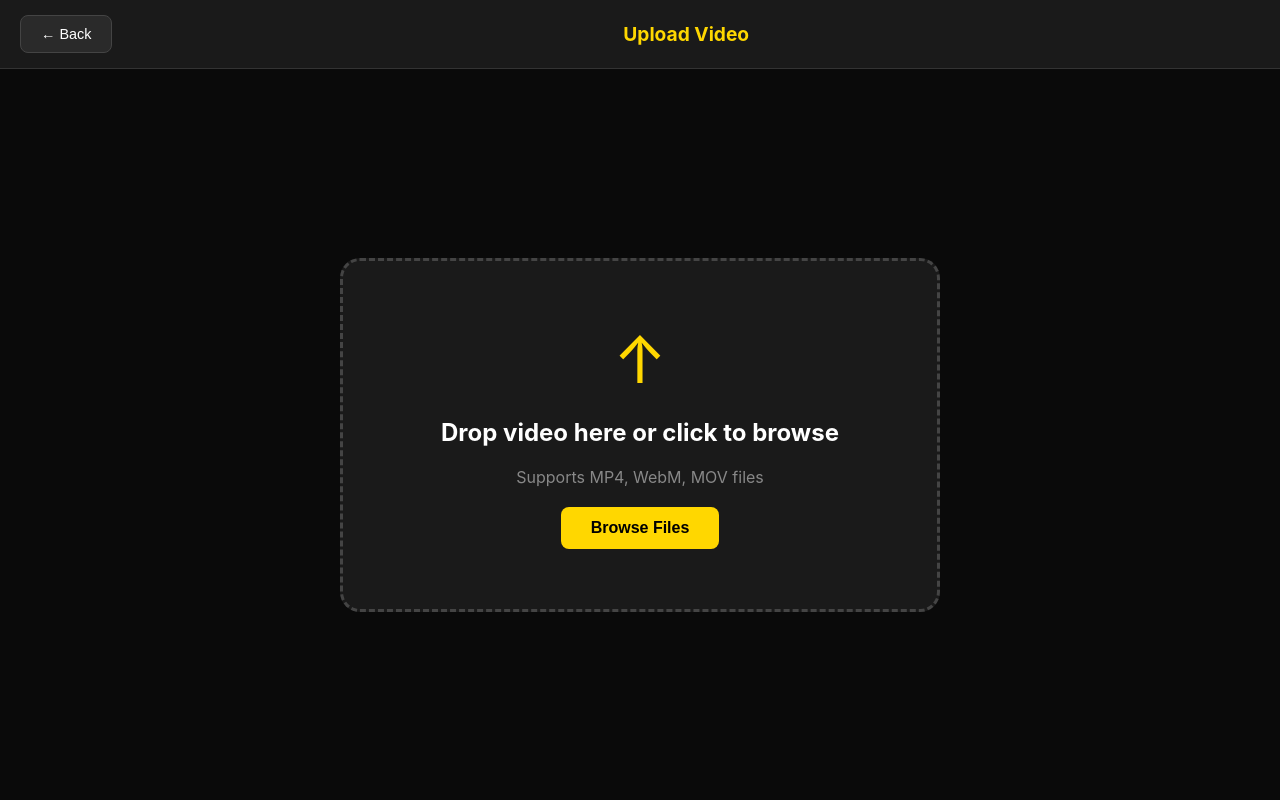
After one commit to samanyuahuja/thoxt-reel, a Flask app: page /upload in a window 1280 px wide. The commit adds this page. Run offline with Flask 3, Linux system fonts and the light colour scheme; some libraries are stand-ins or nearby versions.

Commit message:
Add functionality for users to upload their own videos
Introduce a new upload page (`/upload`) with drag-and-drop and file browser support, including client-side validation and video preview. This is reflected in `app.py`, `replit.md`, `style.css`, `index.html`, `upload.html`, and `upload.js`.

Replit-Commit-Author: Agent
Replit-Commit-Session-Id: b0ea5e1e-def6-4e92-9676-9cb2443a8577
Replit-Commit-Checkpoint-Type: full_checkpoint
Replit-Commit-Screenshot-Url: https://storage.googleapis.com/screenshot-production-us-central1/b9c78812-f9f8-440f-a519-930a658d5243/b0ea5e1e-def6-4e92-9676-9cb2443a8577/PaI7Zdz

```diff
--- a/app.py
+++ b/app.py
@@ -60,6 +60,11 @@ def editor():
     """Video editor page"""
     return render_template('editor.html')
 
+@app.route('/upload')
+def upload():
+    """Video upload page"""
+    return render_template('upload.html')
+
 # API Routes
 @app.route('/api/reels', methods=['GET'])
 def get_reels():
--- a/static/css/style.css
+++ b/static/css/style.css
@@ -61,6 +61,10 @@ body {
 
 .menu-card.yellow {
     border-color: #ffd700;
+}
+
+.menu-card.green {
+    border-color: #10b981;
 }
 
 .menu-card.blue {
@@ -1085,3 +1089,157 @@ button:disabled {
 .error {
     color: #ff6b6b;
 }
+
+/* Upload Page */
+.upload-container {
+    width: 100vw;
+    min-height: 100vh;
+    background: #0a0a0a;
+    display: flex;
+    flex-direction: column;
+}
+
+.upload-header {
+    display: flex;
+    justify-content: space-between;
+    align-items: center;
+    padding: 15px 20px;
+    background: #1a1a1a;
+    border-bottom: 1px solid #333;
+}
+
+.upload-header h2 {
+    font-size: 1.2rem;
+    color: #ffd700;
+}
+
+.upload-section {
+    flex: 1;
+    display: flex;
+    align-items: center;
+    justify-content: center;
+    padding: 20px;
+}
+
+.upload-box {
+    width: 100%;
+    max-width: 600px;
+    padding: 60px 40px;
+    border: 3px dashed #444;
+    border-radius: 20px;
+    background: #1a1a1a;
+    text-align: center;
+    transition: all 0.3s ease;
+    display: flex;
+    flex-direction: column;
+    align-items: center;
+    gap: 20px;
+}
+
+.upload-box:hover {
+    border-color: #ffd700;
+    background: rgba(255, 215, 0, 0.05);
+}
+
+.upload-icon {
+    font-size: 4rem;
+    color: #ffd700;
+}
+
+.upload-box h3 {
+    font-size: 1.5rem;
+    margin: 0;
+}
+
+.upload-box p {
+    color: #888;
+    margin: 0;
+}
+
+.browse-btn {
+    padding: 12px 30px;
+    background: #ffd700;
+    border: none;
+    border-radius: 8px;
+    color: #000;
+    font-weight: 600;
+    cursor: pointer;
+    font-size: 1rem;
+    transition: background 0.2s;
+}
+
+.browse-btn:hover {
+    background: #ffed4e;
+}
+
+.preview-section {
+    width: 100%;
+    max-width: 600px;
+    display: flex;
+    flex-direction: column;
+    gap: 20px;
+}
+
+.preview-section video {
+    width: 100%;
+    border-radius: 12px;
+    background: #000;
+}
+
+.title-input {
+    width: 100%;
+    padding: 15px;
+    background: #1a1a1a;
+    border: 1px solid #444;
+    border-radius: 8px;
+    color: #fff;
+    font-size: 1rem;
+}
+
+.upload-actions {
+    display: flex;
+    gap: 15px;
+}
+
+.cancel-btn, .save-btn {
+    flex: 1;
+    padding: 15px;
+    border: none;
+    border-radius: 8px;
+    font-size: 1rem;
+    font-weight: 600;
+    cursor: pointer;
+    transition: all 0.2s;
+}
+
+.cancel-btn {
+    background: #2a2a2a;
+    color: #fff;
+}
+
+.cancel-btn:hover {
+    background: #333;
+}
+
+.save-btn {
+    background: #ffd700;
+    color: #000;
+}
+
+.save-btn:hover {
+    background: #ffed4e;
+}
+
+@media (max-width: 768px) {
+    .upload-box {
+        padding: 40px 20px;
+    }
+
+    .upload-icon {
+        font-size: 3rem;
+    }
+
+    .upload-box h3 {
+        font-size: 1.2rem;
+    }
+}
--- /dev/null
+++ b/static/js/upload.js
@@ -0,0 +1,161 @@
+// Global variables
+let uploadedFile = null;
+let videoBlob = null;
+
+// DOM elements
+const uploadBox = document.getElementById('upload-box');
+const fileInput = document.getElementById('file-input');
+const previewSection = document.getElementById('preview-section');
+const previewVideo = document.getElementById('preview-video');
+const videoTitle = document.getElementById('video-title');
+
+// Drag and drop handlers
+uploadBox.addEventListener('dragover', (e) => {
+    e.preventDefault();
+    uploadBox.style.borderColor = '#ffd700';
+    uploadBox.style.background = 'rgba(255, 215, 0, 0.1)';
+});
+
+uploadBox.addEventListener('dragleave', (e) => {
+    e.preventDefault();
+    uploadBox.style.borderColor = '#444';
+    uploadBox.style.background = '#1a1a1a';
+});
+
+uploadBox.addEventListener('drop', (e) => {
+    e.preventDefault();
+    uploadBox.style.borderColor = '#444';
+    uploadBox.style.background = '#1a1a1a';
+
+    const files = e.dataTransfer.files;
+    if (files.length > 0) {
+        handleFileSelect(files[0]);
+    }
+});
+
+// File input handler
+fileInput.addEventListener('change', (e) => {
+    if (e.target.files.length > 0) {
+        handleFileSelect(e.target.files[0]);
+    }
+});
+
+// Handle file selection
+function handleFileSelect(file) {
+    // Validate file type
+    if (!file.type.startsWith('video/')) {
+        alert('Please select a valid video file');
+        return;
+    }
+
+    // Validate file size (max 100MB)
+    const maxSize = 100 * 1024 * 1024;
+    if (file.size > maxSize) {
+        alert('File size must be less than 100MB');
+        return;
+    }
+
+    uploadedFile = file;
+    videoBlob = file;
+
+    // Create preview
+    const videoURL = URL.createObjectURL(file);
+    previewVideo.src = videoURL;
+
+    // Show preview section
+    uploadBox.style.display = 'none';
+    previewSection.style.display = 'block';
+
+    // Set default title
+    const fileName = file.name.replace(/\.[^/.]+$/, ''); // Remove extension
+    videoTitle.value = fileName;
+}
+
+// Cancel upload
+function cancelUpload() {
+    uploadedFile = null;
+    videoBlob = null;
+    previewVideo.src = '';
+    videoTitle.value = '';
+
+    uploadBox.style.display = 'flex';
+    previewSection.style.display = 'none';
+    fileInput.value = '';
+}
+
+// Save uploaded video
+async function saveUploadedVideo() {
+    const title = videoTitle.value.trim() || 'Uploaded Video';
+    const duration = Math.floor(previewVideo.duration) || 0;
+    const reelId = 'reel_' + Date.now() + '_' + Math.random().toString(36).substr(2, 9);
+
+    try {
+        // Open IndexedDB
+        const db = await openDB();
+        const transaction = db.transaction(['reels'], 'readwrite');
+        const store = transaction.objectStore('reels');
+
+        // Generate thumbnail
+        const thumbnail = await generateThumbnail();
+
+        // Save reel
+        const reel = {
+            id: reelId,
+            title: title,
+            duration: duration,
+            videoBlob: videoBlob,
+            thumbnail: thumbnail,
+            views: 0,
+            likes: 0,
+            createdAt: new Date().toISOString()
+        };
+
+        await store.add(reel);
+
+        console.log('Uploaded video saved successfully:', reelId);
+
+        // Redirect to editor
+        window.location.href = `/editor?id=${reelId}`;
+
+    } catch (error) {
+        console.error('Error saving uploaded video:', error);
+        alert('Error saving video. Please try again.');
+    }
+}
+
+// Generate thumbnail from video
+function generateThumbnail() {
+    return new Promise((resolve) => {
+        const canvas = document.createElement('canvas');
+        canvas.width = 240;
+        canvas.height = 427;
+        const ctx = canvas.getContext('2d');
+
+        // Wait for video to load metadata
+        previewVideo.addEventListener('loadeddata', () => {
+            previewVideo.currentTime = 1; // Seek to 1 second for thumbnail
+        }, { once: true });
+
+        previewVideo.addEventListener('seeked', () => {
+            ctx.drawImage(previewVideo, 0, 0, canvas.width, canvas.height);
+            resolve(canvas.toDataURL('image/jpeg', 0.7));
+        }, { once: true });
+    });
+}
+
+// IndexedDB operations
+function openDB() {
+    return new Promise((resolve, reject) => {
+        const request = indexedDB.open('ThoxtReelsDB', 1);
+
+        request.onerror = () => reject(request.error);
+        request.onsuccess = () => resolve(request.result);
+
+        request.onupgradeneeded = (event) => {
+            const db = event.target.result;
+            if (!db.objectStoreNames.contains('reels')) {
+                db.createObjectStore('reels', { keyPath: 'id' });
+            }
+        };
+    });
+}
--- a/templates/index.html
+++ b/templates/index.html
@@ -20,6 +20,12 @@
                 <p>Record a new video</p>
             </a>
 
+            <a href="/upload" class="menu-card green" data-testid="link-upload-video">
+                <div class="card-icon">↑</div>
+                <h2>Upload Video</h2>
+                <p>Import your own video</p>
+            </a>
+
             <a href="/recorder?teleprompter=true" class="menu-card blue" data-testid="link-teleprompter">
                 <div class="card-icon">≡</div>
                 <h2>AI Teleprompter</h2>
--- /dev/null
+++ b/templates/upload.html
@@ -0,0 +1,39 @@
+{% extends "base.html" %}
+
+{% block title %}Upload Video - Thoxt Reels{% endblock %}
+
+{% block content %}
+<div class="upload-container">
+    <!-- Header -->
+    <div class="upload-header">
+        <button class="back-btn" onclick="window.location.href='/'" data-testid="button-back">← Back</button>
+        <h2>Upload Video</h2>
+        <div></div>
+    </div>
+
+    <!-- Upload Area -->
+    <div class="upload-section">
+        <div class="upload-box" id="upload-box" data-testid="upload-box">
+            <div class="upload-icon">↑</div>
+            <h3>Drop video here or click to browse</h3>
+            <p>Supports MP4, WebM, MOV files</p>
+            <input type="file" id="file-input" accept="video/*" data-testid="input-file-upload" style="display: none;">
+            <button class="browse-btn" onclick="document.getElementById('file-input').click()" data-testid="button-browse">Browse Files</button>
+        </div>
+
+        <!-- Preview Area -->
+        <div id="preview-section" class="preview-section" style="display: none;">
+            <video id="preview-video" controls playsinline data-testid="video-upload-preview"></video>
+            <input type="text" id="video-title" placeholder="Enter video title..." class="title-input" data-testid="input-video-title">
+            <div class="upload-actions">
+                <button class="cancel-btn" onclick="cancelUpload()" data-testid="button-cancel-upload">Cancel</button>
+                <button class="save-btn" onclick="saveUploadedVideo()" data-testid="button-save-upload">Save & Edit</button>
+            </div>
+        </div>
+    </div>
+</div>
+{% endblock %}
+
+{% block scripts %}
+<script src="/static/js/upload.js"></script>
+{% endblock %}
```
Also changed, not shown: replit.md (+1 -0 lines).
